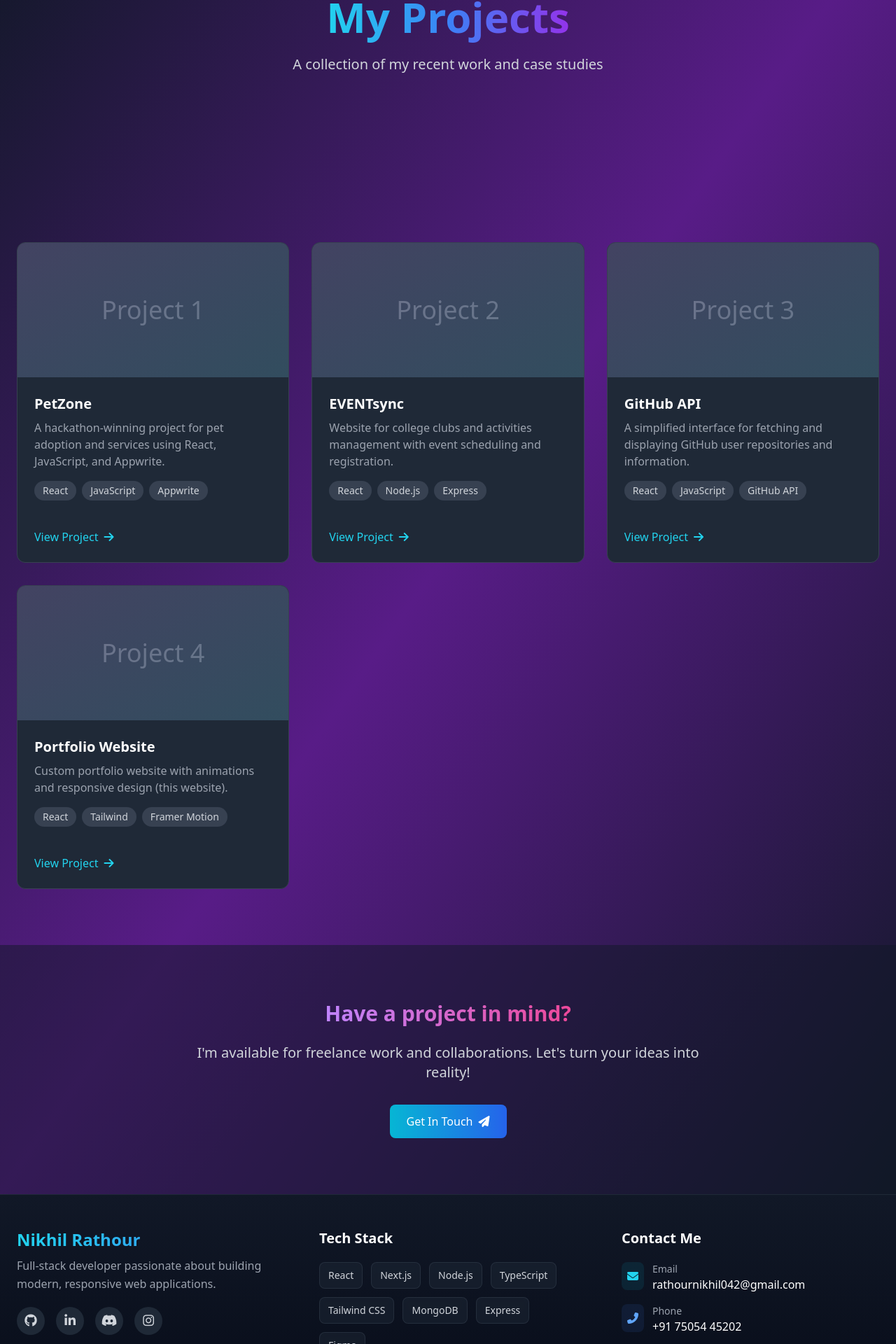
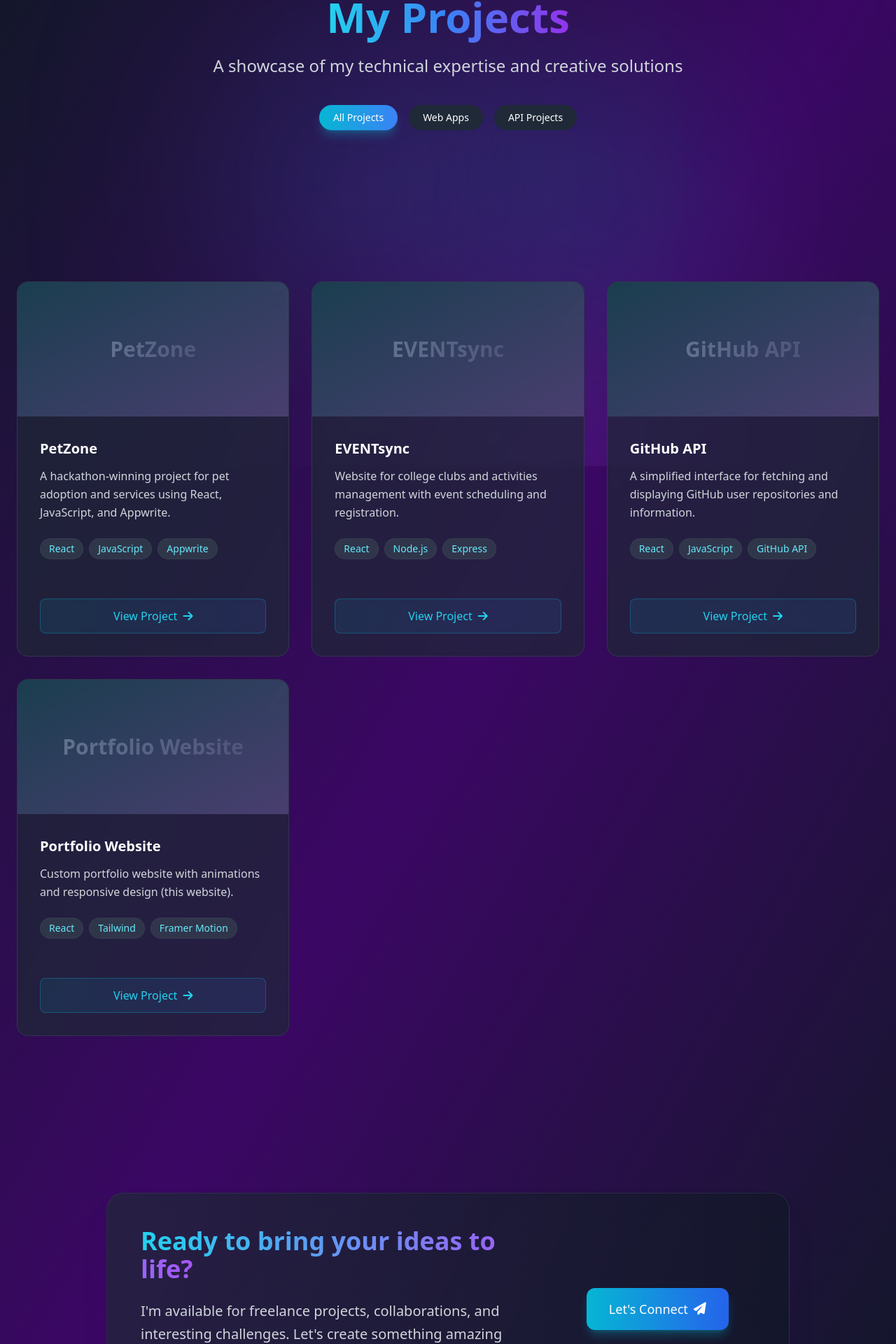
Before and after one commit to nikhil-rathour/portfolio, a React (Vite) app in the folder 01/: page /projects in a window 1280 px wide. Shown: the part 134-2054 px from the top of the page at 70% size. Built offline with nearby package versions, Linux system fonts and the light colour scheme.

Commit message:
feat: enhance Header and Home components with new animations and improved styles; update Projects component with filtering functionality and layout adjustments

```diff
--- a/01/src/components/Header/Header.jsx
+++ b/01/src/components/Header/Header.jsx
@@ -53,7 +53,7 @@ const Header = () => {
             to="/"
             className="text-2xl font-bold bg-clip-text text-transparent bg-gradient-to-r from-purple-400 via-pink-500 to-cyan-400 relative"
           >
-            <span className="neon-text">Portfolio</span>
+            <span className="animate-text bg-gradient-to-r from-teal-300 via-purple-500 to-orange-500 bg-clip-text text-transparent drop-shadow-lg">N  I  K  H  I  L</span>
           </Link>
 
           {/* Desktop Navigation Links */}
--- a/01/src/components/Projects.jsx
+++ b/01/src/components/Projects.jsx
@@ -1,7 +1,11 @@
 // src/pages/Projects.jsx
+import { useState, useEffect } from 'react';
 import { motion } from 'framer-motion';
 
 const Projects = () => {
+  const [selectedFilter, setSelectedFilter] = useState('all');
+  const [isLoaded, setIsLoaded] = useState(false);
+
   const projects = [
     {
       id: 1,
@@ -9,7 +13,8 @@ const Projects = () => {
       description: "A hackathon-winning project for pet adoption and services using React, JavaScript, and Appwrite.",
       tags: ["React", "JavaScript", "Appwrite"],
       image: "/project1.jpg",
-      link: "https://petzone-mu.vercel.app/"
+      link: "https://petzone-mu.vercel.app/",
+      category: "web"
     },
     {
       id: 2,
@@ -17,7 +22,8 @@ const Projects = () => {
       description: "Website for college clubs and activities management with event scheduling and registration.",
       tags: ["React", "Node.js", "Express"],
       image: "/project2.jpg",
-      link: "https://eventsync-tafw.onrender.com/"
+      link: "https://eventsync-tafw.onrender.com/",
+      category: "web"
     },
     {
       id: 3,
@@ -25,7 +31,8 @@ const Projects = () => {
       description: "A simplified interface for fetching and displaying GitHub user repositories and information.",
       tags: ["React", "JavaScript", "GitHub API"],
       image: "/project3.jpg",
-      link: "https://github-api-rho-two.vercel.app/"
+      link: "https://github-api-rho-two.vercel.app/",
+      category: "api"
     },
     {
       id: 4,
@@ -33,7 +40,8 @@ const Projects = () => {
       description: "Custom portfolio website with animations and responsive design (this website).",
       tags: ["React", "Tailwind", "Framer Motion"],
       image: "/project4.jpg",
-      link: "#"
+      link: "#",
+      category: "web"
     },
     // {
     //   id: 5,
@@ -41,7 +49,8 @@ const Projects = () => {
     //   description: "Real-time weather application with forecast data visualization.",
     //   tags: ["JavaScript", "API Integration", "Chart.js"],
     //   image: "/project5.jpg",
-    //   link: "#"
+    //   link: "#",
+    //   category: "api"
     // },
     // {
     //   id: 6,
@@ -49,18 +58,57 @@ const Projects = () => {
     //   description: "Dashboard for tracking social media metrics and engagement.",
     //   tags: ["React", "D3.js", "Express"],
     //   image: "/project6.jpg",
-    //   link: "#"
+    //   link: "#",
+    //   category: "data"
     // }
   ];
 
+  useEffect(() => {
+    setIsLoaded(true);
+  }, []);
+
+  const filteredProjects = selectedFilter === 'all'
+    ? projects
+    : projects.filter(project => project.category === selectedFilter);
+
+  // Project card hover animation variants
+  const cardVariants = {
+    hidden: { opacity: 0, y: 20 },
+    visible: { opacity: 1, y: 0 },
+    hover: {
+      y: -5,
+      boxShadow: "0 10px 30px -15px rgba(0, 240, 255, 0.2)",
+      borderColor: "rgba(0, 240, 255, 0.5)",
+      transition: { duration: 0.2 }
+    }
+  };
+
+  // Stagger animation for projects
+  const containerVariants = {
+    hidden: { opacity: 0 },
+    visible: {
+      opacity: 1,
+      transition: {
+        staggerChildren: 0.1
+      }
+    }
+  };
+
   return (
-    <div className="min-h-screen bg-gradient-to-br from-gray-900 via-purple-900 to-gray-900 text-white">
+    <div className="min-h-screen bg-gradient-to-br from-gray-900 via-purple-950 to-gray-900 text-white">
+      {/* Decorative Elements */}
+      <div className="fixed top-0 left-0 w-full h-full overflow-hidden pointer-events-none z-0">
+        <div className="absolute top-1/4 left-1/4 w-96 h-96 bg-blue-500 rounded-full mix-blend-multiply filter blur-[128px] opacity-15 animate-blob"></div>
+        <div className="absolute top-3/4 right-1/4 w-96 h-96 bg-purple-500 rounded-full mix-blend-multiply filter blur-[128px] opacity-15 animate-blob animation-delay-2000"></div>
+        <div className="absolute bottom-1/4 left-1/2 w-96 h-96 bg-cyan-500 rounded-full mix-blend-multiply filter blur-[128px] opacity-15 animate-blob animation-delay-4000"></div>
+      </div>
+
       {/* Hero Section */}
-      <section className="container mx-auto px-6 py-32">
+      <section className="container mx-auto px-6 py-32 relative z-10">
         <motion.div
           initial={{ opacity: 0, y: 20 }}
           animate={{ opacity: 1, y: 0 }}
-          transition={{ duration: 0.5 }}
+          transition={{ duration: 0.7, ease: "easeOut" }}
           className="text-center max-w-4xl mx-auto"
         >
           <h1 className="text-4xl md:text-6xl font-bold mb-6">
@@ -68,52 +116,107 @@ const Projects = () => {
               My Projects
             </span>
           </h1>
-          <p className="text-xl text-gray-300 mb-8">
-            A collection of my recent work and case studies
+          <p className="text-xl md:text-2xl text-gray-300 mb-10 leading-relaxed">
+            A showcase of my technical expertise and creative solutions
           </p>
+
+          {/* Filter Buttons */}
+          <motion.div
+            initial={{ opacity: 0, y: 20 }}
+            animate={{ opacity: 1, y: 0 }}
+            transition={{ delay: 0.3, duration: 0.5 }}
+            className="flex flex-wrap justify-center gap-4 mb-12"
+          >
+            <button
+              onClick={() => setSelectedFilter('all')}
+              className={`px-5 py-2 rounded-full text-sm font-medium transition-all duration-300 ${
+                selectedFilter === 'all'
+                  ? 'bg-gradient-to-r from-cyan-500 to-blue-500 shadow-lg shadow-cyan-500/30'
+                  : 'bg-gray-800 hover:bg-gray-700'
+              }`}
+            >
+              All Projects
+            </button>
+            <button
+              onClick={() => setSelectedFilter('web')}
+              className={`px-5 py-2 rounded-full text-sm font-medium transition-all duration-300 ${
+                selectedFilter === 'web'
+                  ? 'bg-gradient-to-r from-cyan-500 to-blue-500 shadow-lg shadow-cyan-500/30'
+                  : 'bg-gray-800 hover:bg-gray-700'
+              }`}
+            >
+              Web Apps
+            </button>
+            <button
+              onClick={() => setSelectedFilter('api')}
+              className={`px-5 py-2 rounded-full text-sm font-medium transition-all duration-300 ${
+                selectedFilter === 'api'
+                  ? 'bg-gradient-to-r from-cyan-500 to-blue-500 shadow-lg shadow-cyan-500/30'
+                  : 'bg-gray-800 hover:bg-gray-700'
+              }`}
+            >
+              API Projects
+            </button>
+          </motion.div>
         </motion.div>
       </section>
 
-      {/* Projects Grid */}
-      <section className="py-20">
+      {/* Projects Grid with Improved Layout */}
+      <section className="py-10 pb-32 relative z-10">
         <div className="container mx-auto px-6">
-          <div className="grid grid-cols-1 md:grid-cols-2 lg:grid-cols-3 gap-8">
-            {projects.map((project, index) => (
+          <motion.div
+            variants={containerVariants}
+            initial="hidden"
+            animate={isLoaded ? "visible" : "hidden"}
+            className="grid grid-cols-1 md:grid-cols-2 lg:grid-cols-2 xl:grid-cols-3 gap-8"
+          >
+            {filteredProjects.map((project) => (
               <motion.div
                 key={project.id}
-                initial={{ opacity: 0, y: 20 }}
-                whileInView={{ opacity: 1, y: 0 }}
-                transition={{ duration: 0.5, delay: index * 0.1 }}
-                viewport={{ once: true }}
-                className="group relative overflow-hidden rounded-xl bg-gray-800 border border-gray-700 hover:border-cyan-400/30 transition-all duration-500 h-full flex flex-col"
+                variants={cardVariants}
+                whileHover="hover"
+                className="group bg-gray-800/70 backdrop-blur-sm border border-gray-700/70 rounded-2xl overflow-hidden flex flex-col h-full transform transition-all duration-500"
               >
                 <div className="relative h-48 overflow-hidden">
-                  <div className="absolute inset-0 bg-gradient-to-br from-purple-500/10 to-cyan-500/10"></div>
-                  <div className="h-full w-full bg-gray-700 flex items-center justify-center">
-                    <span className="text-4xl text-gray-500">Project {project.id}</span>
+                  {/* Gradient overlay for project image */}
+                  <div className="absolute inset-0 bg-gradient-to-br from-cyan-600/20 to-purple-600/20 z-10 group-hover:opacity-70 transition-opacity duration-300"></div>
+
+                  {/* Project number watermark */}
+                  <div className="absolute -right-6 -top-6 text-8xl font-bold text-gray-700/20 group-hover:text-cyan-900/20 transition-colors duration-500">
+                    {project.id}
                   </div>
-                  {/* Replace with actual project image */}
-                  {/* <img src={project.image} alt={project.title} className="w-full h-full object-cover" /> */}
+
+                  {/* Project image or placeholder */}
+                  <div className="h-full w-full bg-gradient-to-br from-gray-800 to-gray-700 flex items-center justify-center group-hover:scale-105 transition-transform duration-700">
+                    <span className="text-3xl font-bold bg-clip-text text-transparent bg-gradient-to-r from-gray-500 to-gray-600">
+                      {project.title}
+                    </span>
+                  </div>
                 </div>
-                <div className="p-6 flex-grow">
-                  <h3 className="text-xl font-bold mb-2 group-hover:text-cyan-400 transition-colors duration-300">
+
+                <div className="p-8 flex-grow">
+                  <h3 className="project-heading text-xl font-bold mb-3 group-hover:text-cyan-400 transition-colors duration-300">
                     {project.title}
                   </h3>
-                  <p className="text-gray-400 mb-4">
+                  <p className="text-gray-300 mb-6 leading-relaxed">
                     {project.description}
                   </p>
-                  <div className="flex flex-wrap gap-2 mb-4">
+                  <div className="flex flex-wrap gap-2 mb-6">
                     {project.tags.map((tag) => (
-                      <span key={tag} className="px-3 py-1 bg-gray-700 rounded-full text-sm text-gray-300">
+                      <span
+                        key={tag}
+                        className="px-3 py-1 bg-gray-700/70 rounded-full text-sm text-cyan-300 border border-gray-600/30"
+                      >
                         {tag}
                       </span>
                     ))}
                   </div>
                 </div>
-                <div className="px-6 pb-6">
+
+                <div className="px-8 pb-8 mt-auto">
                   <a
                     href={project.link}
-                    className="inline-flex items-center text-cyan-400 hover:text-cyan-300 transition-colors duration-300"
+                    className="inline-flex items-center justify-center w-full py-3 px-6 bg-gradient-to-r from-cyan-500/10 to-blue-500/10 hover:from-cyan-500 hover:to-blue-500 border border-cyan-500/30 rounded-lg text-cyan-400 hover:text-white font-medium transition-all duration-300 group-hover:shadow-lg group-hover:shadow-cyan-500/20"
                     target="_blank"
                     rel="noopener noreferrer"
                   >
@@ -122,37 +225,60 @@ const Projects = () => {
                 </div>
               </motion.div>
             ))}
-          </div>
+          </motion.div>
+
+          {/* Empty state message if no projects match filter */}
+          {filteredProjects.length === 0 && (
+            <motion.div
+              initial={{ opacity: 0 }}
+              animate={{ opacity: 1 }}
+              className="text-center py-20"
+            >
+              <p className="text-xl text-gray-400">No projects found with the selected filter.</p>
+            </motion.div>
+          )}
         </div>
       </section>
 
-      {/* CTA Section */}
-      <section className="py-20 bg-gray-900/50">
-        <div className="container mx-auto px-6 text-center">
+      {/* Enhanced CTA Section */}
+      <section className="py-24 relative z-10">
+        <div className="max-w-5xl mx-auto px-6">
           <motion.div
-            initial={{ opacity: 0 }}
-            whileInView={{ opacity: 1 }}
-            transition={{ duration: 0.5 }}
+            initial={{ opacity: 0, y: 20 }}
+            whileInView={{ opacity: 1, y: 0 }}
+            transition={{ duration: 0.7 }}
             viewport={{ once: true }}
-            className="max-w-3xl mx-auto"
+            className="bg-gradient-to-r from-gray-800/70 to-gray-900/70 backdrop-blur-md rounded-3xl p-12 border border-gray-700/50 shadow-2xl shadow-purple-900/10"
           >
-            <h2 className="text-3xl font-bold mb-6">
-              <span className="bg-clip-text text-transparent bg-gradient-to-r from-purple-400 to-pink-500">
-                Have a project in mind?
-              </span>
-            </h2>
-            <p className="text-xl text-gray-300 mb-8">
-              I'm available for freelance work and collaborations. Let's turn your ideas into reality!
-            </p>
-            <a
-              href="connect"
-              className="inline-flex items-center px-6 py-3 bg-gradient-to-r from-cyan-500 to-blue-600 rounded-lg font-medium hover:shadow-lg hover:shadow-cyan-500/30 transition-all duration-300"
-            >
-              Get In Touch <span className="ml-2 fas fa-paper-plane"></span>
-            </a>
+            <div className="flex flex-col md:flex-row items-center justify-between gap-10">
+              <div className="md:w-2/3">
+                <h2 className="text-3xl md:text-4xl font-bold mb-6">
+                  <span className="bg-clip-text text-transparent bg-gradient-to-r from-cyan-400 to-purple-500">
+                    Ready to bring your ideas to life?
+                  </span>
+                </h2>
+                <p className="text-xl text-gray-300 mb-8 leading-relaxed">
+                  I'm available for freelance projects, collaborations, and interesting challenges. Let's create something amazing together!
+                </p>
+              </div>
+
+              <div className="md:w-1/3 flex justify-center">
+                <motion.a
+                  href="/connect"
+                  whileHover={{ scale: 1.05 }}
+                  whileTap={{ scale: 0.98 }}
+                  className="inline-flex items-center justify-center px-8 py-4 bg-gradient-to-r from-cyan-500 to-blue-600 rounded-xl font-medium text-lg shadow-lg shadow-cyan-500/30 hover:shadow-xl hover:shadow-cyan-500/40 transition-all duration-300 w-full md:w-auto"
+                >
+                  Let's Connect <span className="ml-2 fas fa-paper-plane"></span>
+                </motion.a>
+              </div>
+            </div>
           </motion.div>
         </div>
       </section>
+
+      {/* Footer Navigation */}
+
     </div>
   );
 };
```
Also changed, not shown: 01/src/components/Home.jsx (+51 -55 lines), 01/src/index.css (+38 -0 lines).
